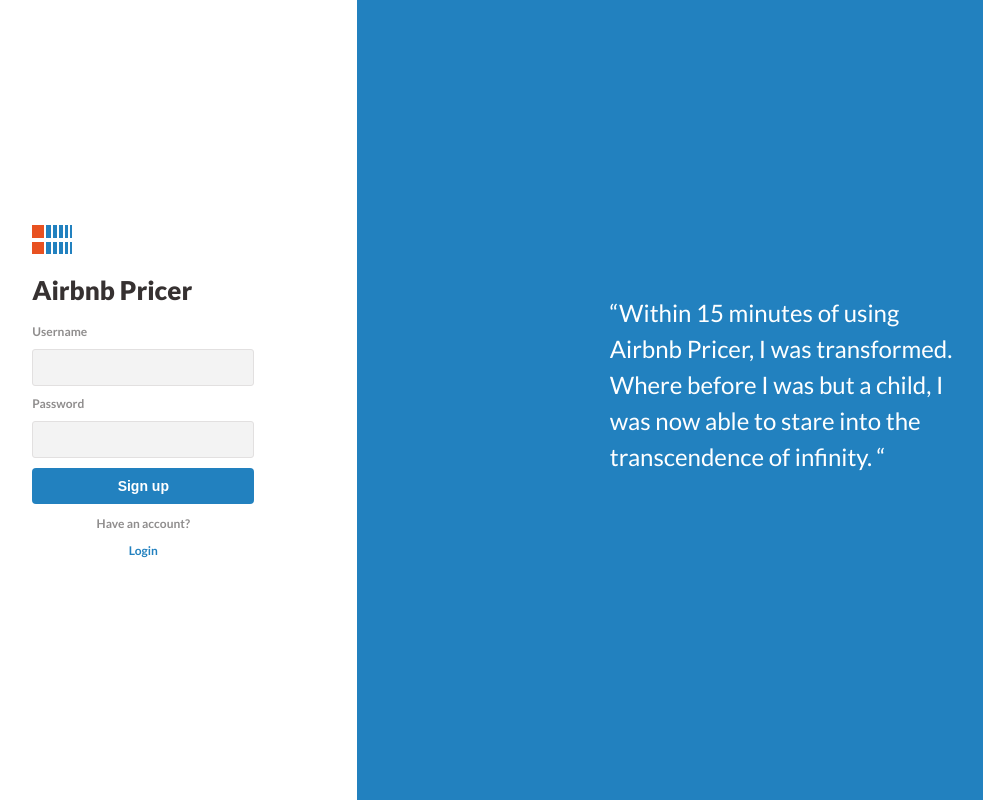
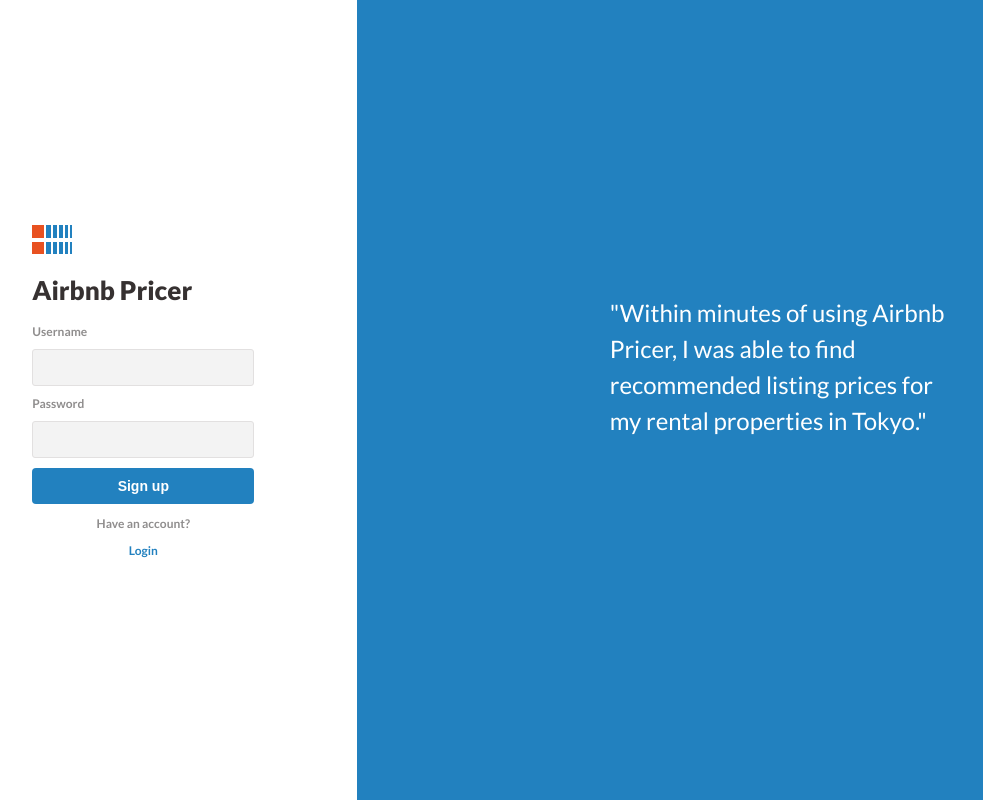
Before and after one commit to Build-week-airbnb-optimal-price-1/Front-end, a React (Create React App) app in the folder airbnb-pricing/: page / in a window 1280 px wide. Shown: the whole page, without its empty margins (70-1053 px from the left). Built offline with nearby package versions, Linux system fonts and the light colour scheme.

Commit message:
Updated login/signup quotes

```diff
--- a/airbnb-pricing/src/components/Login.js
+++ b/airbnb-pricing/src/components/Login.js
@@ -162,9 +162,7 @@
         </LoginLeft>
         <LoginRight>
           <Quote>
-            “Within 15 minutes of using Airbnb Pricer, I was transformed. Where
-            before I was but a child, I was now able to stare into the
-            transcendence of infinity. “
+            "Within minutes of using Airbnb Pricer, I was able to find recommended listing prices for my rental properties in Tokyo."
           </Quote>
         </LoginRight>
       </LoginContainer>
--- a/airbnb-pricing/src/components/Signup.js
+++ b/airbnb-pricing/src/components/Signup.js
@@ -164,9 +164,7 @@
         </LoginLeft>
         <LoginRight>
           <Quote>
-            “Within 15 minutes of using Airbnb Pricer, I was transformed. Where
-            before I was but a child, I was now able to stare into the
-            transcendence of infinity. “
+            "Within minutes of using Airbnb Pricer, I was able to find recommended listing prices for my rental properties in Tokyo."
           </Quote>
         </LoginRight>
       </LoginContainer>
```
